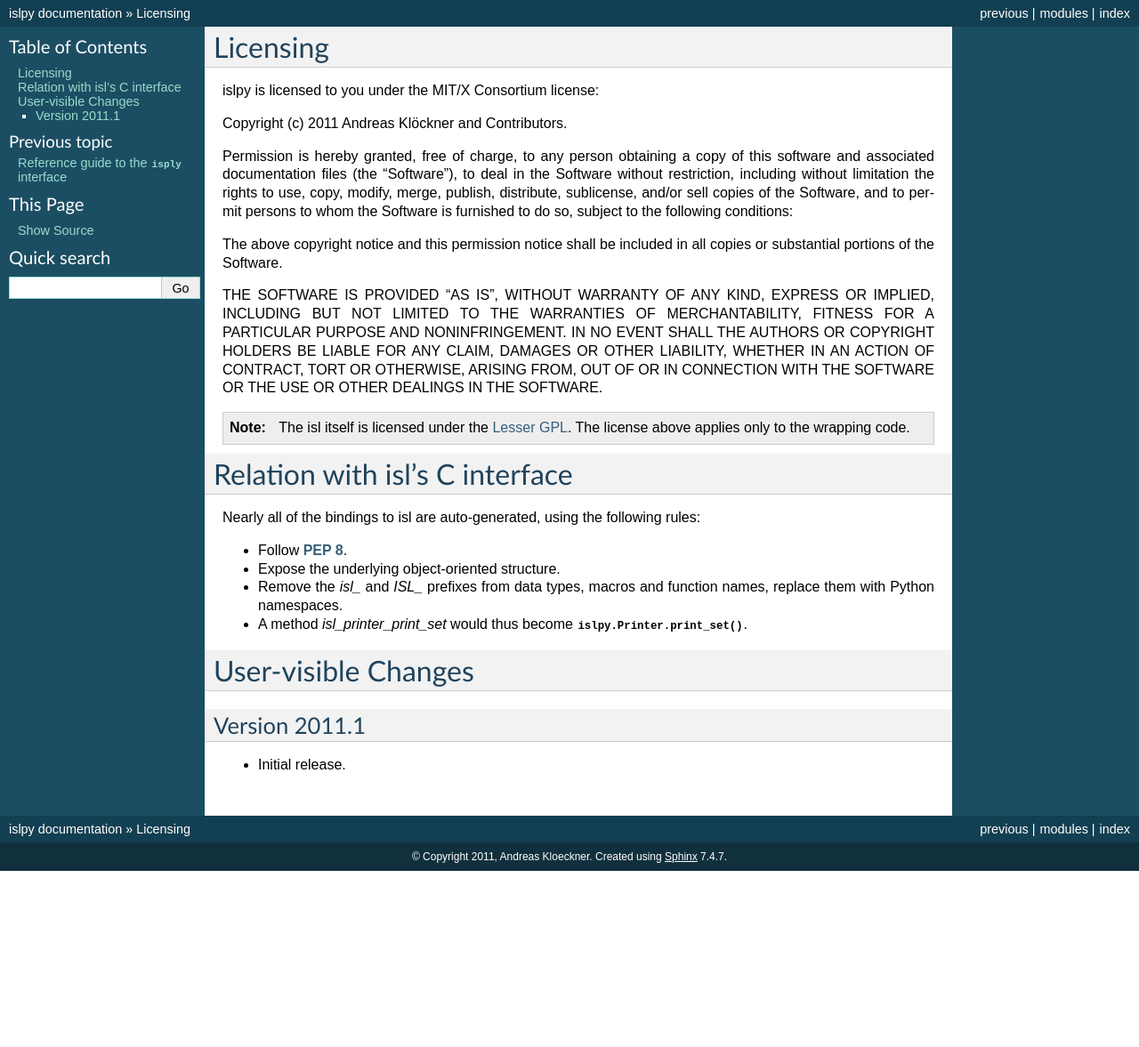
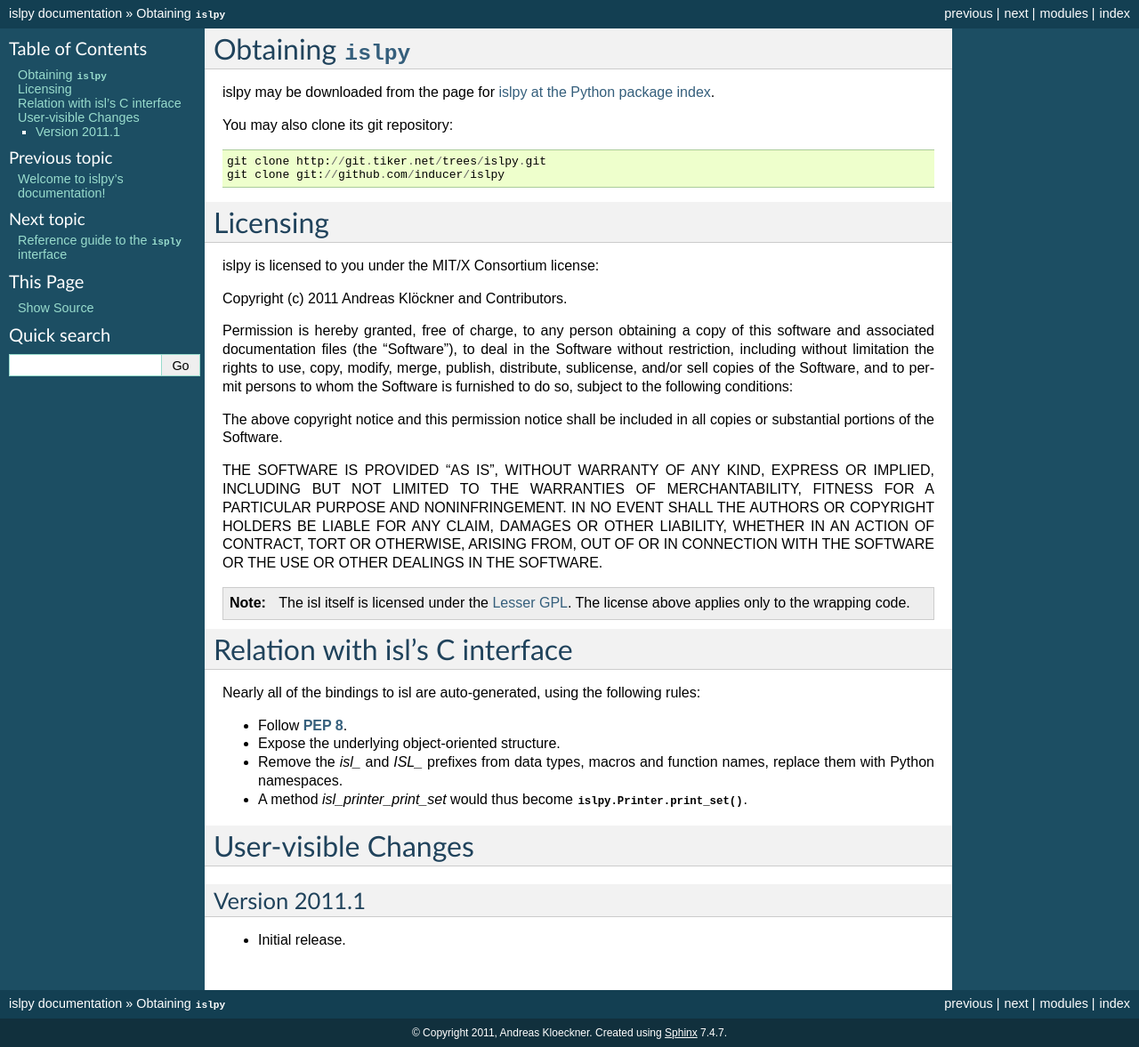
Before and after one commit to inducer/islpy, a Sphinx documentation site: the page built from doc/misc.rst, in a window 1280 px wide. Shown: the whole page at 89% size. Built offline with Sphinx 7.4.7, drawn with Linux system fonts in a browser that asks for light colours; formulas are drawn with MathJax 3; before the commit the page ends 979 px from its top, so only the background shows below that.

Commit message:
Minor doc tweak.

```diff
--- a/doc/index.rst
+++ b/doc/index.rst
@@ -78,8 +78,8 @@
 .. toctree::
     :maxdepth: 3
 
+    misc
     reference
-    misc
 
 Indices and tables
 ------------------
--- a/doc/misc.rst
+++ b/doc/misc.rst
@@ -1,3 +1,14 @@
+Obtaining :mod:`islpy`
+======================
+
+islpy may be downloaded from the page for `islpy at the Python package index
+<http://pypi.python.org/pypi/islpy>`_.
+
+You may also clone its git repository::
+
+    git clone http://git.tiker.net/trees/islpy.git
+    git clone git://github.com/inducer/islpy
+
 Licensing
 =========
 
```
